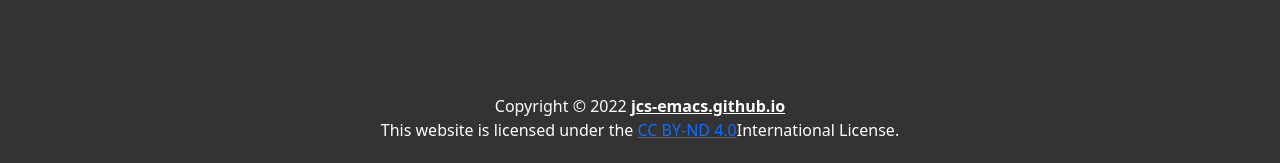
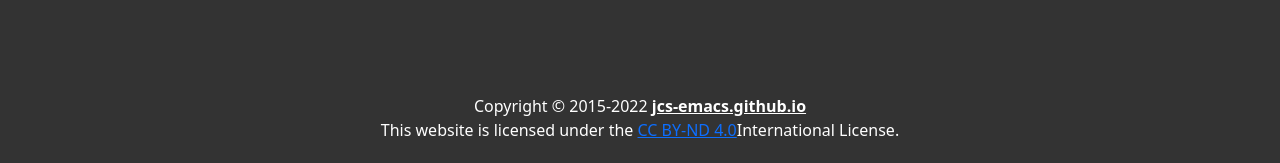
Before and after one commit to jcs-emacs/jcs-emacs.github.io, a React (Create React App) app: page / in a window 1280 px wide. Shown: the part 3654-3817 px from the top of the page. Built offline with nearby package versions, Linux system fonts and the light colour scheme.

Commit message:
Update year

```diff
--- a/src/components/EFooter.js
+++ b/src/components/EFooter.js
@@ -14,7 +14,7 @@ class EFooter extends React.Component {
     return (
       <>
         <footer className="mt-auto text-center text-white p-4">
-          Copyright © 2022{' '}
+          Copyright © 2015-2022{' '}
           <a className="text-reset fw-bold" href="https://jcs-emacs.github.io/">
             jcs-emacs.github.io
           </a>
```
